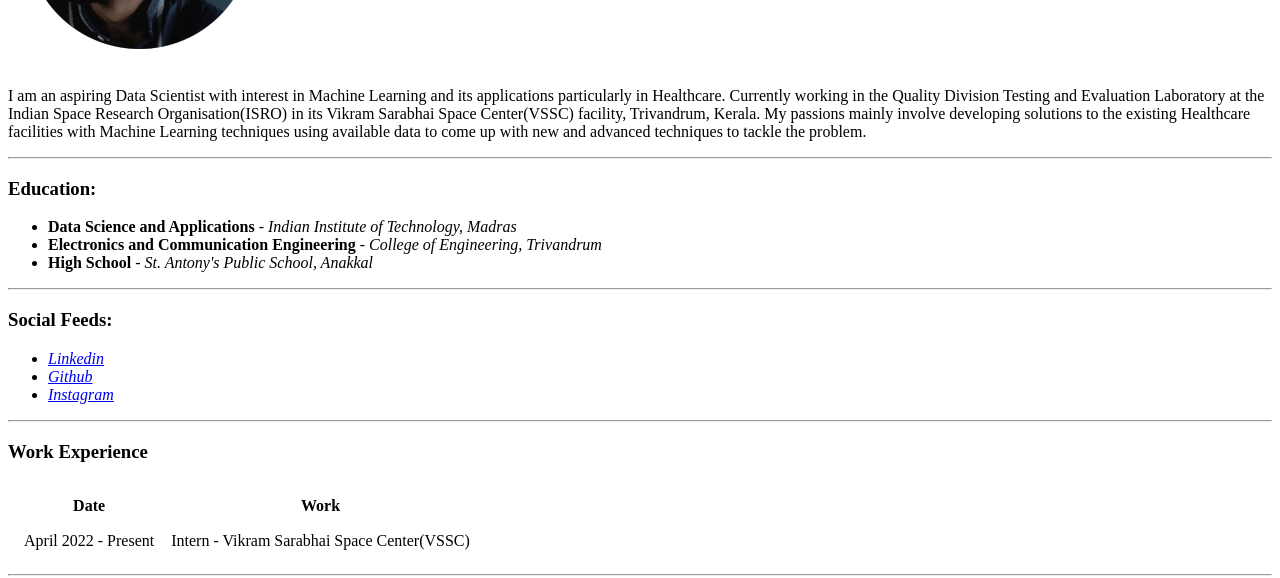
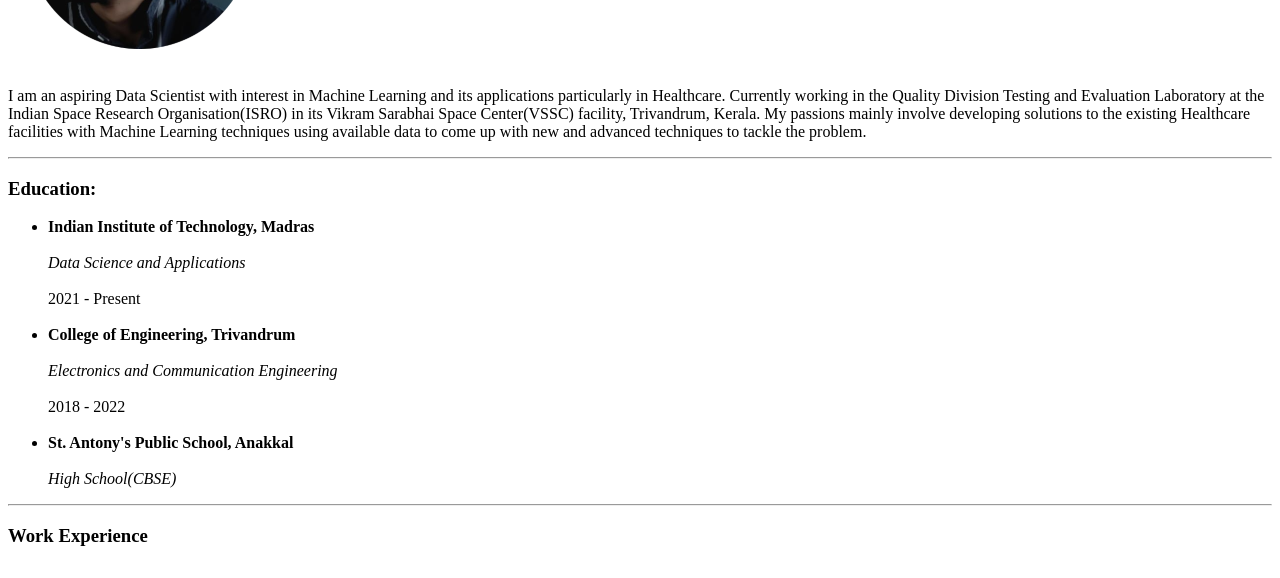
Before and after one commit to readmegreg/readmegreg.github.io, a plain HTML site: page index.html in a window 1280 px wide. Shown: the part 204-782 px from the top of the page. Drawn offline with Linux system fonts and the light colour scheme.

Commit message:
Modified Education tab and order of content

```diff
--- a/index.html
+++ b/index.html
@@ -32,16 +32,14 @@
     <hr>
     <h3>Education:</h3>
     <ul>
-        <li><strong> Data Science and Applications </strong> - <em>Indian Institute of Technology, Madras</em></li>
-        <li><strong>Electronics and Communication Engineering</strong> - <em>College of Engineering, Trivandrum</em></li>
-        <li><strong>High School</strong> - <em>St. Antony's Public School, Anakkal</em></li>
-    </ul>
-    <hr>
-    <h3>Social Feeds:</h3>
-    <ul>
-        <li><em><a href="https://www.linkedin.com/in/gregory-joseph-6b19431a9/">Linkedin</a></em></li>
-        <li><em><a href="https://github.com/readmegreg">Github</a></em></li>
-        <li><em><a href="https://www.instagram.com/__greg____/">Instagram</a></em></li>
+        <li><strong>Indian Institute of Technology, Madras</strong></li><br>
+        <em>Data Science and Applications</em>
+        <br><br> 2021 - Present <br><br>
+        <li><strong>College of Engineering, Trivandrum</strong></li><br>
+        <em>Electronics and Communication Engineering</em>
+        <br><br>2018 - 2022 <br><br>
+        <li><strong>St. Antony's Public School, Anakkal</strong></li><br>
+        <em>High School(CBSE)</em>
     </ul>
     <hr>
     <h3>Work Experience</h3>
@@ -66,6 +64,13 @@
         <a href="projects.html"> Details</a> will be updated later on a new page :)
     </ul>
     <hr>
+    <h3>Social Feeds:</h3>
+    <ul>
+        <li><em><a href="https://www.linkedin.com/in/gregory-joseph-6b19431a9/">Linkedin</a></em></li>
+        <li><em><a href="https://github.com/readmegreg">Github</a></em></li>
+        <li><em><a href="https://www.instagram.com/__greg____/">Instagram</a></em></li>
+    </ul>
+    <hr>
     <em><a href="contact.html">Contact me</a></em>
 </body>
 </html>
```
